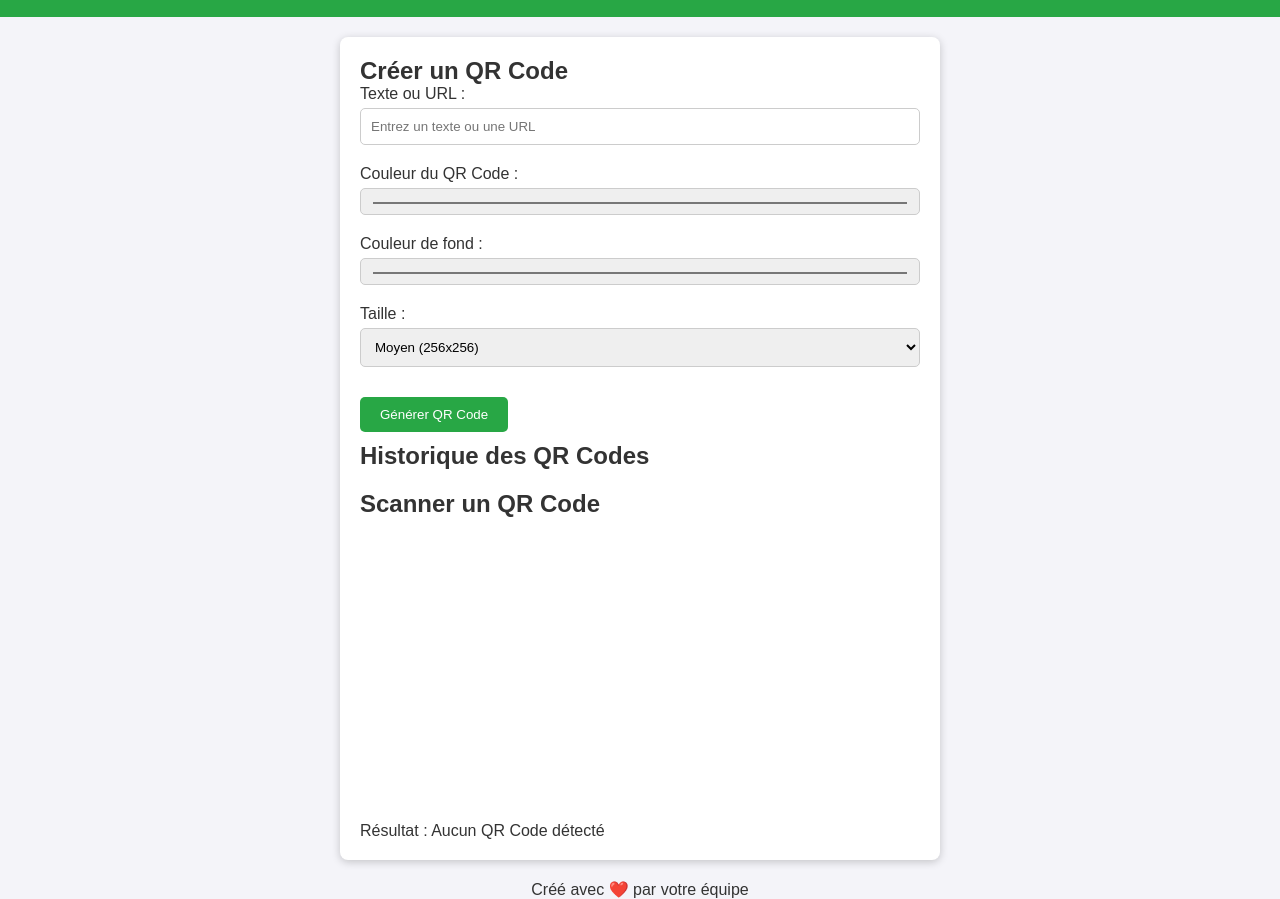
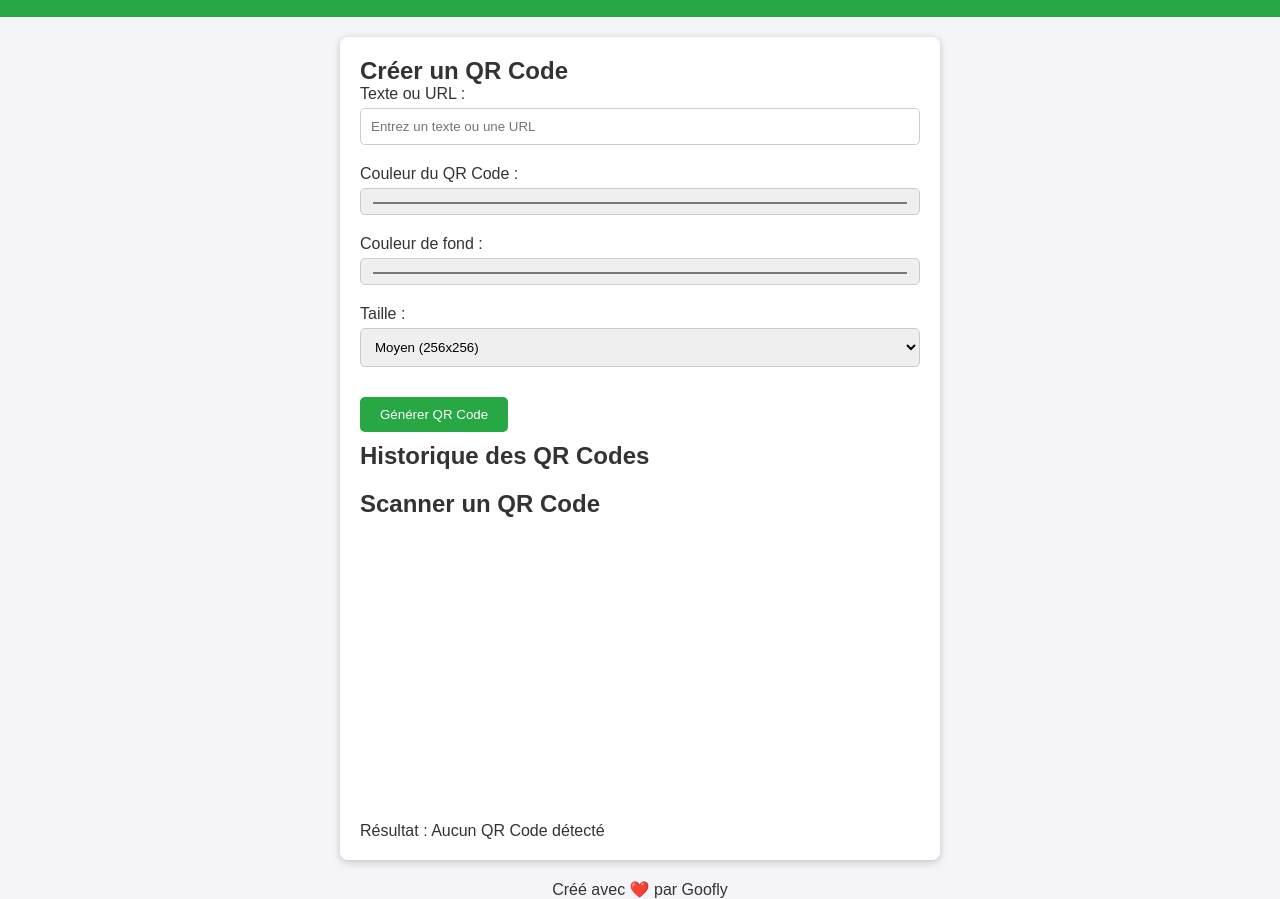
Before and after one commit to nearoofly/QR-code_generator, a plain HTML site: page index.html in a window 1280 px wide. Shown: the part 60-959 px from the top of the page. Drawn offline with Linux system fonts and the light colour scheme; a script that the page names is missing.

Commit message:
Update index.html

```diff
--- a/index.html
+++ b/index.html
@@ -162,7 +162,7 @@
     </main>
 
     <footer>
-        <p>Créé avec ❤️ par votre équipe</p>
+        <p>Créé avec ❤️ par Goofly</p>
     </footer>
 
     <!-- === Bibliothèques externes === -->
```
